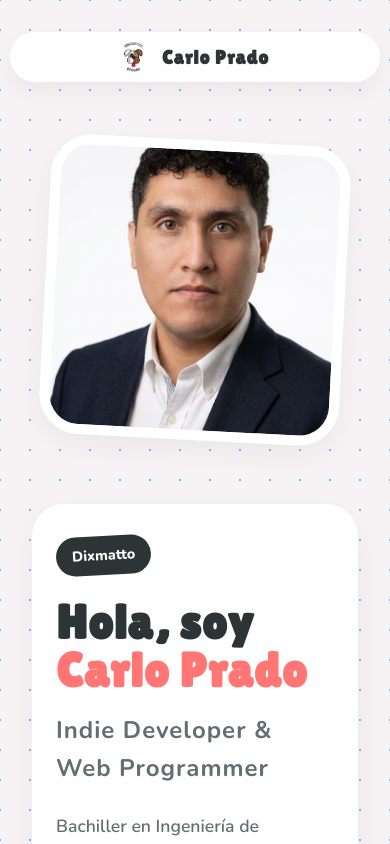
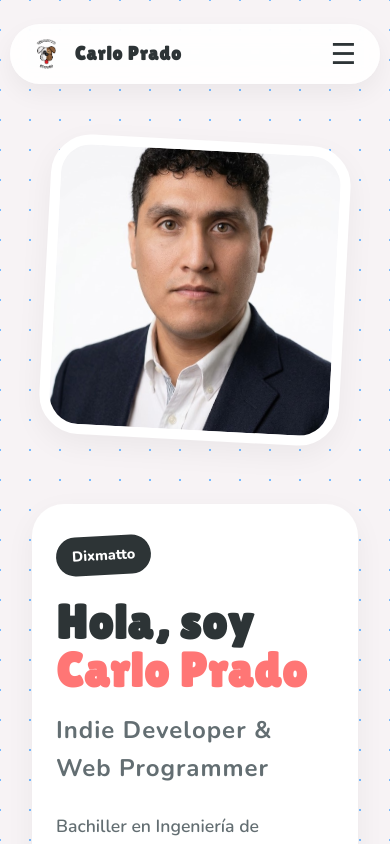
Before and after one commit to ZitroOlrac/Portfolio, a React (Vite) app: page / in a window 390 px wide. Shown: the top 844 px of the page. Built offline with nearby package versions, Linux system fonts and the light colour scheme.

Commit message:
feat: add mobile menu with toggle button and slide-down animation

```diff
--- a/src/components/Navbar.css
+++ b/src/components/Navbar.css
@@ -1,5 +1,5 @@
 .navbar {
-  padding: 1.5rem 0;
+  padding: 1rem 0;
   position: fixed;
   top: 1rem;
   width: 100%;
@@ -19,6 +19,7 @@
   box-shadow: 0 10px 25px rgba(0, 0, 0, 0.05);
   width: 90%;
   max-width: 1000px;
+  position: relative;
 }
 
 .logo {
@@ -52,8 +53,16 @@
 
 .nav-links a:hover {
   color: var(--accent-color);
-  transform: translateY(-2px);
-  display: inline-block;
+}
+
+.menu-toggle {
+  display: none;
+  background: none;
+  border: none;
+  font-size: 1.8rem;
+  color: var(--text-primary);
+  cursor: pointer;
+  z-index: 1100;
 }
 
 @media (max-width: 768px) {
@@ -63,12 +72,36 @@
 
   .navbar-container {
     width: 95%;
-    padding: 0.6rem 1.5rem;
-    justify-content: center; /* Center logo on mobile */
+    padding: 0.8rem 1.5rem;
+    border-radius: 30px;
+  }
+
+  .menu-toggle {
+    display: block;
+  }
+
+  .nav-menu {
+    position: absolute;
+    top: 120%;
+    left: 0;
+    width: 100%;
+    background: white;
+    border-radius: 20px;
+    box-shadow: 0 10px 25px rgba(0, 0, 0, 0.1);
+    padding: 1.5rem;
+    display: none;
+    transform-origin: top;
+    animation: slideDown 0.3s ease forwards;
+  }
+
+  .nav-menu.active {
+    display: block;
   }
 
   .nav-links {
-    display: none;
+    flex-direction: column;
+    align-items: center;
+    gap: 1.5rem;
   }
 
   .logo h2 {
@@ -79,3 +112,14 @@
     height: 30px;
   }
 }
+
+@keyframes slideDown {
+  from {
+    opacity: 0;
+    transform: scaleY(0);
+  }
+  to {
+    opacity: 1;
+    transform: scaleY(1);
+  }
+}
--- a/src/components/Navbar.jsx
+++ b/src/components/Navbar.jsx
@@ -1,6 +1,9 @@
+import { useState } from 'react';
 import './Navbar.css';
 
 const Navbar = () => {
+  const [isOpen, setIsOpen] = useState(false);
+
   return (
     <header className="navbar">
       <div className="container navbar-container">
@@ -8,13 +11,19 @@ const Navbar = () => {
           <img src="assets/LogoV.png" alt="Logo" className="navbar-logo" />
           <h2><span className="text-gradient">Carlo</span> Prado</h2>
         </div>
-        <nav>
+
+        <button className="menu-toggle" onClick={() => setIsOpen(!isOpen)}>
+          {isOpen ? '✕' : '☰'}
+        </button>
+
+        <nav className={`nav-menu ${isOpen ? 'active' : ''}`}>
           <ul className="nav-links">
-            <li><a href="#about">Sobre mi</a></li>
-            <li><a href="#skills">Skills</a></li>
-            <li><a href="#experience">Experiencia</a></li>
-            <li><a href="#projects">Proyectos</a></li>
-            <li><a href="#contact">Contacto</a></li>
+            <li><a href="#home" onClick={() => setIsOpen(false)}>Inicio</a></li>
+            <li><a href="#about" onClick={() => setIsOpen(false)}>Sobre mi</a></li>
+            <li><a href="#skills" onClick={() => setIsOpen(false)}>Skills</a></li>
+            <li><a href="#experience" onClick={() => setIsOpen(false)}>Experiencia</a></li>
+            <li><a href="#projects" onClick={() => setIsOpen(false)}>Proyectos</a></li>
+            <li><a href="#contact" onClick={() => setIsOpen(false)}>Contacto</a></li>
           </ul>
         </nav>
       </div>
```
